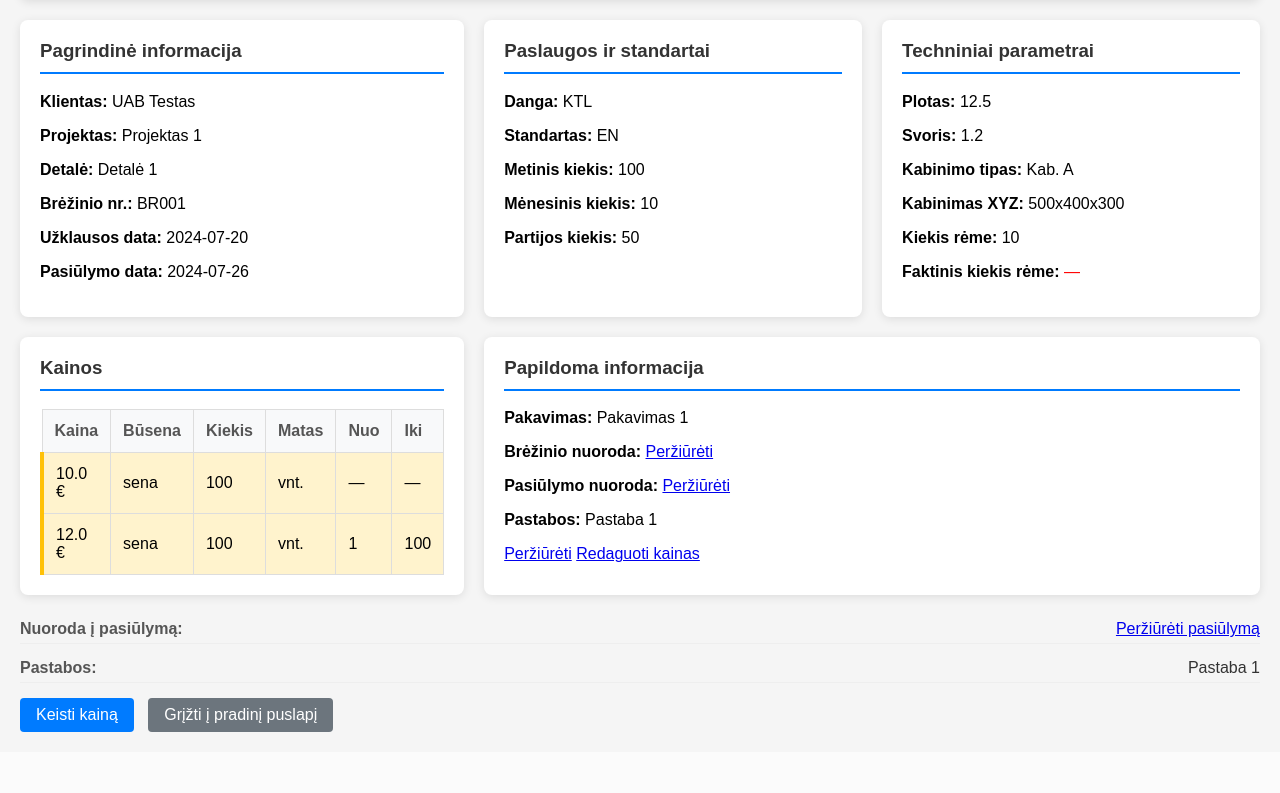
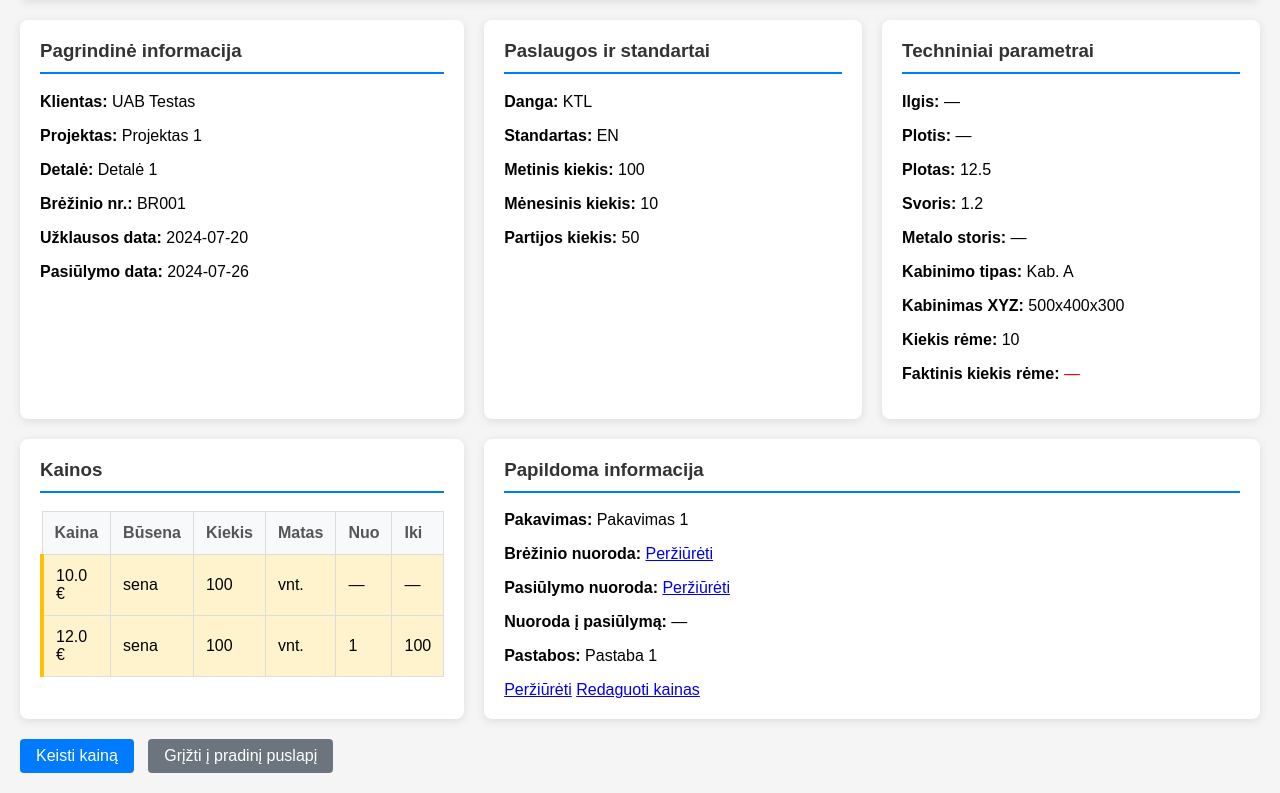
Before and after one commit to raimisbo/Elameta-registras, a Django app: page /detaliu_registras/uzklausos/1/ in a window 1280 px wide. Shown: the part 125-918 px from the top of the page. Before the commit the page ends 857 px from the top, so only its background shows below. Run offline with Django 5.2, Linux system fonts and the light colour scheme; data comes from the database, SQL or seed files in the repository.

Commit message:
prideta daugiau opciju Techniniai parametrai bloke

```diff
--- a/detaliu_registras/templates/detaliu_registras/components/uzklausa_blokas.html
+++ b/detaliu_registras/templates/detaliu_registras/components/uzklausa_blokas.html
@@ -1,8 +1,3 @@
-
-<!--from pathlib import Path-->
-
-<!--# Sukuriame turinį failui uzklausa_blokas.html-->
-<!--template_content = """-->
 <div class="container">
     <div class="blokas-1">
         <h3>Pagrindinė informacija</h3>
@@ -23,6 +18,7 @@
                 —
             {% endfor %}
         </p>
+
         <p><strong>Standartas:</strong> {{ uzklausa.detale.standartas|default:"—" }}</p>
         <p><strong>Metinis kiekis:</strong> {{ uzklausa.detale.kiekis_metinis|default:"—" }}</p>
         <p><strong>Mėnesinis kiekis:</strong> {{ uzklausa.detale.kiekis_menesis|default:"—" }}</p>
@@ -31,8 +27,11 @@
 
     <div class="blokas-3">
         <h3>Techniniai parametrai</h3>
+        <p><strong>Ilgis:</strong> {{ uzklausa.detale.ilgis|default:"—" }}</p>
+        <p><strong>Plotis:</strong> {{ uzklausa.detale.plotis|default:"—" }}</p>
         <p><strong>Plotas:</strong> {{ uzklausa.detale.plotas|default:"—" }}</p>
         <p><strong>Svoris:</strong> {{ uzklausa.detale.svoris|default:"—" }}</p>
+        <p><strong>Metalo storis:</strong> {{ uzklausa.detale.metalo_storis|default:"—" }}</p>
         <p><strong>Kabinimo tipas:</strong> {{ uzklausa.detale.kabinimo_tipas|default:"—" }}</p>
         <p><strong>Kabinimas XYZ:</strong> {{ uzklausa.detale.kabinimas_xyz|default:"—" }}</p>
         <p><strong>Kiekis rėme:</strong> {{ uzklausa.detale.kiekis_reme|default:"—" }}</p>
@@ -43,10 +42,11 @@
         </p>
     </div>
 
+
     <div class="blokas-4">
         <h3>Kainos</h3>
         {% if uzklausa.detale.kainos.all %}
-           {% include "detaliu_registras/components/kainos_lentele.html" with kainos=uzklausa.detale.kainos.all %}
+            {% include "detaliu_registras/components/kainos_lentele.html" with kainos=uzklausa.detale.kainos.all %}
         {% else %}
             <p>Kainų nėra</p>
         {% endif %}
@@ -69,16 +69,9 @@
                 —
             {% endif %}
         </p>
+        <p><strong>Nuoroda į pasiūlymą:</strong> {{ uzklausa.detale.nuoroda_i_pasiulyma|default:"—" }}</p>
         <p><strong>Pastabos:</strong> {{ uzklausa.detale.pastabos|default:"—" }}</p>
 
         {% include "detaliu_registras/components/uzklausa_actions.html" with uzklausa=uzklausa %}
     </div>
 </div>
-
-<!--"""-->
-
-<!--# Išsaugome failą-->
-<!--output_path = Path("/mnt/data/uzklausa_blokas.html")-->
-<!--output_path.write_text(template_content.strip(), encoding="utf-8")-->
-
-<!--output_path.name-->
--- a/detaliu_registras/templates/detaliu_registras/uzklausa_detail.html
+++ b/detaliu_registras/templates/detaliu_registras/uzklausa_detail.html
@@ -17,21 +17,6 @@
     </div>
 {% rodyti_uzklausa uzklausa %}
 
-            <div class="info-row">
-                <span class="info-label">Nuoroda į pasiūlymą:</span>
-                <span class="info-value">
-                    {% if uzklausa.detale.nuoroda_pasiulymo %}
-                        <a href="{{ uzklausa.detale.nuoroda_pasiulymo }}" target="_blank">Peržiūrėti pasiūlymą</a>
-                    {% else %}
-                        N/A
-                    {% endif %}
-                </span>
-            </div>
-            <div class="info-row">
-                <span class="info-label">Pastabos:</span>
-                <span class="info-value">{{ uzklausa.detale.pastabos|default:"N/A" }}</span>
-            </div>
-
             {% if brėžinio_url %}
             <div class="image-container">
                 <p><strong>Brėžinys:</strong></p>
--- a/detaliu_registras/templatetags/uzklausu_tagai.py
+++ b/detaliu_registras/templatetags/uzklausu_tagai.py
@@ -1,3 +1,4 @@
+
 from django import template
 
 register = template.Library()
```
Also changed, not shown: detaliu_registras/templates/detaliu_registras/base.html (+29 -0 lines).
